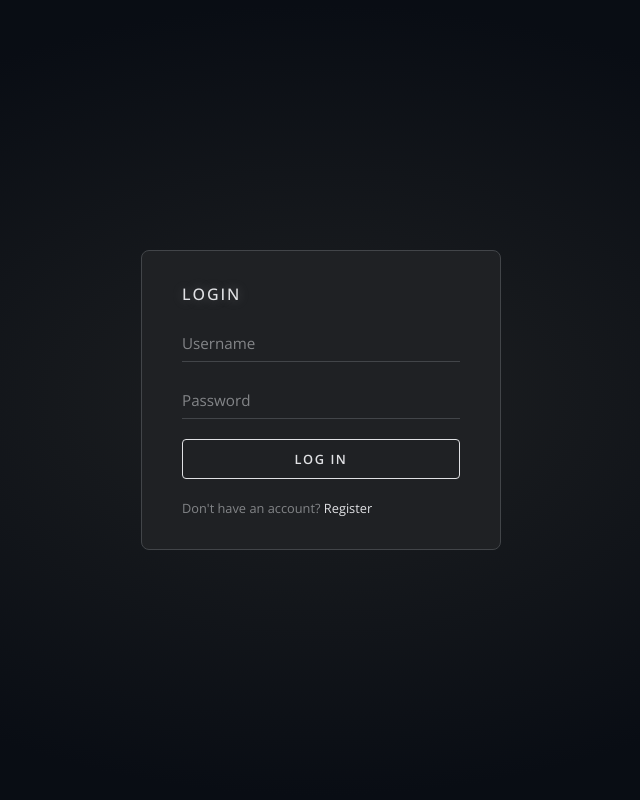
After one commit to turbshott/quest-keyboard, a Flask app: page /login in a window 1280 px wide. The commit adds this page. Shown: the whole page, without its empty margins (319-959 px from the left). Run offline with Flask 3, Linux system fonts and the light colour scheme.

Commit message:
add auth pages, nav buttons, template restructure, and static folder (chunk 2B)

```diff
--- a/server/server.py
+++ b/server/server.py
@@ -1,16 +1,106 @@
 import os
-from flask import Flask
+from flask import Flask, request, redirect, url_for, session, render_template
 from flask_sock import Sock
+import sqlite3
+from werkzeug.security import generate_password_hash, check_password_hash
 
-app = Flask(__name__, static_folder="../client", static_url_path="")
+app = Flask(__name__, static_folder="static", static_url_path="")
+app.secret_key = os.environ.get("SECRET_KEY", "quest-keyboard-fallback-secret-2026")
 sock = Sock(app)
+
+def init_db():
+    con = sqlite3.connect("users.db")
+    cur = con.cursor()
+    cur.execute("""
+        CREATE TABLE IF NOT EXISTS users (
+            id INTEGER PRIMARY KEY AUTOINCREMENT,
+            username TEXT NOT NULL UNIQUE,
+            password_hash TEXT NOT NULL
+        )
+    """)
+    con.commit()
+    con.close()
+
+init_db()
 
 clients = []
 last_message = None
 
+@app.route("/register", methods=["GET", "POST"])
+def register():
+    error = None
+    if request.method == "POST":
+        username = request.form.get("username", "").strip()
+        password = request.form.get("password", "").strip()
+        confirm = request.form.get("confirm", "").strip()
+        if not username or not password:
+            error = "Username and password are required."
+        elif password != confirm:
+            error = "Passwords do not match."
+        else:
+            con = sqlite3.connect("users.db")
+            cur = con.cursor()
+            try:
+                cur.execute(
+                    "INSERT INTO users (username, password_hash) VALUES (?, ?)",
+                    (username, generate_password_hash(password))
+                )
+                con.commit()
+                cur.execute("SELECT id FROM users WHERE username = ?", (username,))
+                row = cur.fetchone()
+                session["user_id"] = row[0]
+                session["username"] = username
+                return redirect(url_for("index"))
+            except sqlite3.IntegrityError:
+                error = "Username already taken."
+            finally:
+                con.close()
+    return render_template("register.html", error=error)
+
+@app.route("/login", methods=["GET", "POST"])
+def login():
+    error = None
+    if request.method == "POST":
+        username = request.form.get("username", "").strip()
+        password = request.form.get("password", "").strip()
+        con = sqlite3.connect("users.db")
+        cur = con.cursor()
+        cur.execute("SELECT id, password_hash FROM users WHERE username = ?", (username,))
+        row = cur.fetchone()
+        con.close()
+        if row is None or not check_password_hash(row[1], password):
+            error = "Invalid username or password."
+        else:
+            session["user_id"] = row[0]
+            session["username"] = username
+            return redirect(url_for("index"))
+    return render_template("login.html", error=error)
+
+@app.route("/logout")
+def logout():
+    session.clear()
+    return redirect(url_for("login"))
+
 @app.route("/")
 def index():
-    return app.send_static_file("sender.html")
+    if "user_id" not in session:
+        return redirect(url_for("login"))
+    user_agent = request.headers.get("User-Agent", "")
+    if "OculusBrowser" in user_agent:
+        return app.send_static_file("receiver.html")
+    return render_template("sender.html")
+
+@app.route("/sender")
+def sender():
+    if "user_id" not in session:
+        return redirect(url_for("login"))
+    return render_template("sender.html")
+
+@app.route("/receiver")
+def receiver():
+    if "user_id" not in session:
+        return redirect(url_for("login"))
+    return render_template("receiver.html")
 
 @sock.route("/ws")
 def websocket(ws):
--- a/client/style.css
+++ b/server/static/style.css
@@ -153,3 +153,120 @@ h1 {
 .fade-in {
   animation: fadeIn 0.6s ease forwards;
 }
+
+/* auth forms — register and login pages */
+.auth-container {
+    background: var(--surface);
+    border: 1px solid var(--border);
+    border-radius: 8px;
+    padding: 2rem 2.5rem;
+    width: 360px;
+    max-width: 90vw;
+    display: flex;
+    flex-direction: column;
+    gap: 1.25rem;
+}
+
+.auth-container h2 {
+    font-size: 1rem;
+    font-weight: 500;
+    text-transform: uppercase;
+    letter-spacing: 0.12em;
+    color: var(--accent);
+    text-shadow: var(--glow);
+    margin: 0;
+}
+
+.auth-container input {
+    width: 100%;
+    background: transparent;
+    border: none;
+    border-bottom: 1px solid var(--border);
+    color: var(--text);
+    font-family: var(--font);
+    font-size: 0.95rem;
+    padding: 0.5rem 0;
+    outline: none;
+    caret-color: var(--accent);
+    transition: border-color 0.15s ease;
+}
+
+.auth-container input:focus {
+    border-bottom-color: var(--accent);
+}
+
+.auth-container input::placeholder {
+    color: var(--text-muted);
+}
+
+.auth-container p {
+    font-size: 0.8rem;
+    color: var(--text-muted);
+    margin: 0;
+}
+
+.auth-container a {
+    color: var(--accent);
+    text-decoration: none;
+}
+
+.auth-container a:hover {
+    text-shadow: var(--glow);
+}
+
+.error-text {
+    font-size: 0.8rem;
+    color: #e07070;
+    margin: 0;
+}
+
+/* primary action button — used for form submits */
+.btn-primary {
+    background: transparent;
+    border: 1px solid var(--accent);
+    border-radius: 4px;
+    color: var(--accent);
+    font-family: var(--font);
+    font-size: 0.8rem;
+    font-weight: 600;
+    letter-spacing: 0.12em;
+    text-transform: uppercase;
+    padding: 0.6rem 1.2rem;
+    cursor: pointer;
+    transition: all 0.15s ease;
+    width: 100%;
+}
+
+.btn-primary:hover {
+    background: var(--accent);
+    color: var(--bg);
+    box-shadow: var(--glow);
+}
+
+/* nav buttons — logout and switch page */
+.nav-bar {
+    display: flex;
+    gap: 0.75rem;
+    margin-top: 1.25rem;
+}
+
+.btn-nav {
+    background: transparent;
+    border: 1px solid var(--accent-dim);
+    border-radius: 4px;
+    color: var(--text-muted);
+    font-family: var(--font);
+    font-size: 0.7rem;
+    letter-spacing: 0.1em;
+    text-transform: uppercase;
+    padding: 0.35rem 0.8rem;
+    cursor: pointer;
+    text-decoration: none;
+    transition: all 0.15s ease;
+}
+
+.btn-nav:hover {
+    border-color: var(--accent);
+    color: var(--accent);
+    box-shadow: var(--glow);
+}
--- /dev/null
+++ b/server/templates/login.html
@@ -0,0 +1,23 @@
+<!DOCTYPE html>
+<html lang="en">
+<head>
+    <meta charset="UTF-8">
+    <meta name="viewport" content="width=device-width, initial-scale=1.0">
+    <title>Login — Quest Keyboard</title>
+    <link rel="stylesheet" href="/style.css">
+</head>
+<body>
+    <div class="auth-container">
+        <h2>Login</h2>
+        {% if error %}
+            <p class="error-text">{{ error }}</p>
+        {% endif %}
+        <form method="POST" style="display:flex;flex-direction:column;gap:1.25rem;">
+            <input name="username" placeholder="Username" required>
+            <input name="password" type="password" placeholder="Password" required>
+            <button type="submit" class="btn-primary">Log in</button>
+        </form>
+        <p>Don't have an account? <a href="/register">Register</a></p>
+    </div>
+</body>
+</html>
```
Also changed, not shown: server/templates/receiver.html (renamed from client/receiver.html, +6 -2 lines), server/templates/register.html (added, +24 -0 lines), server/templates/sender.html (renamed from client/sender.html, +6 -2 lines), server/static/socket.js (renamed from client/socket.js), server/users.db (added).
